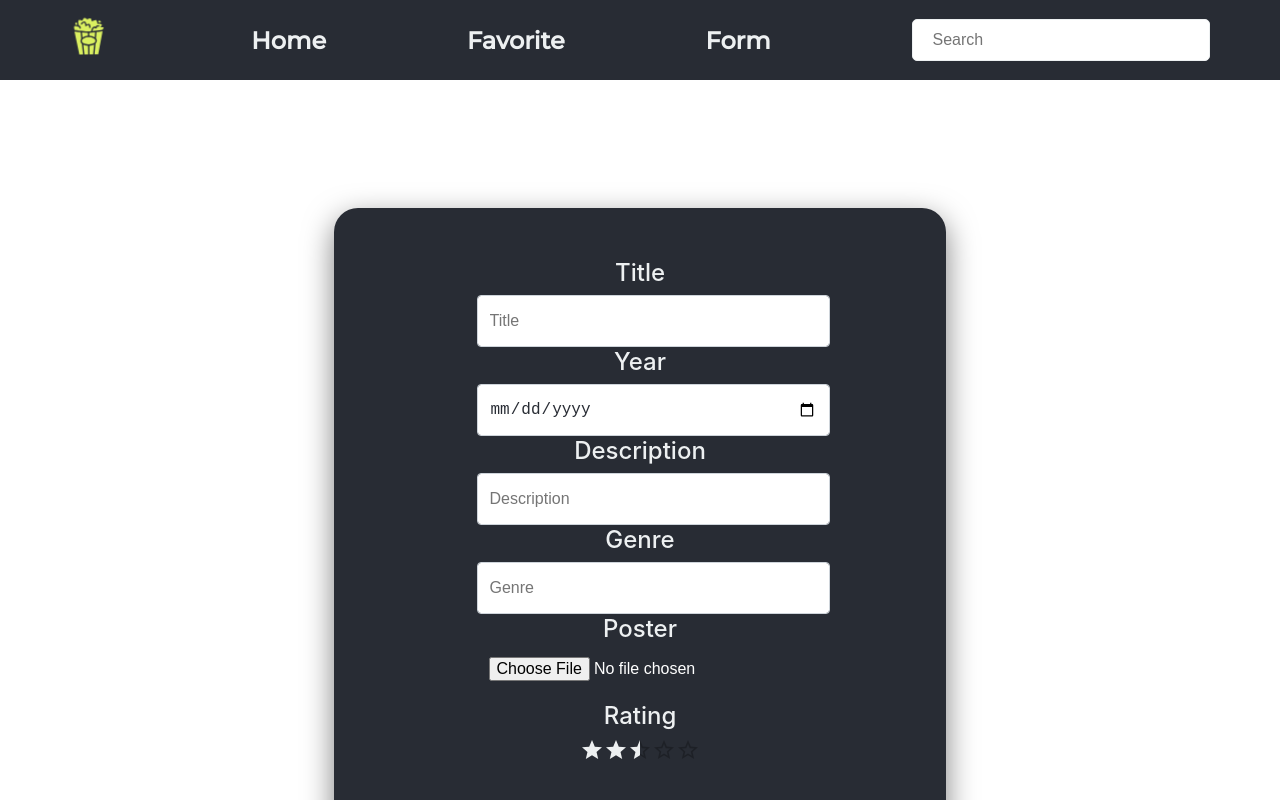
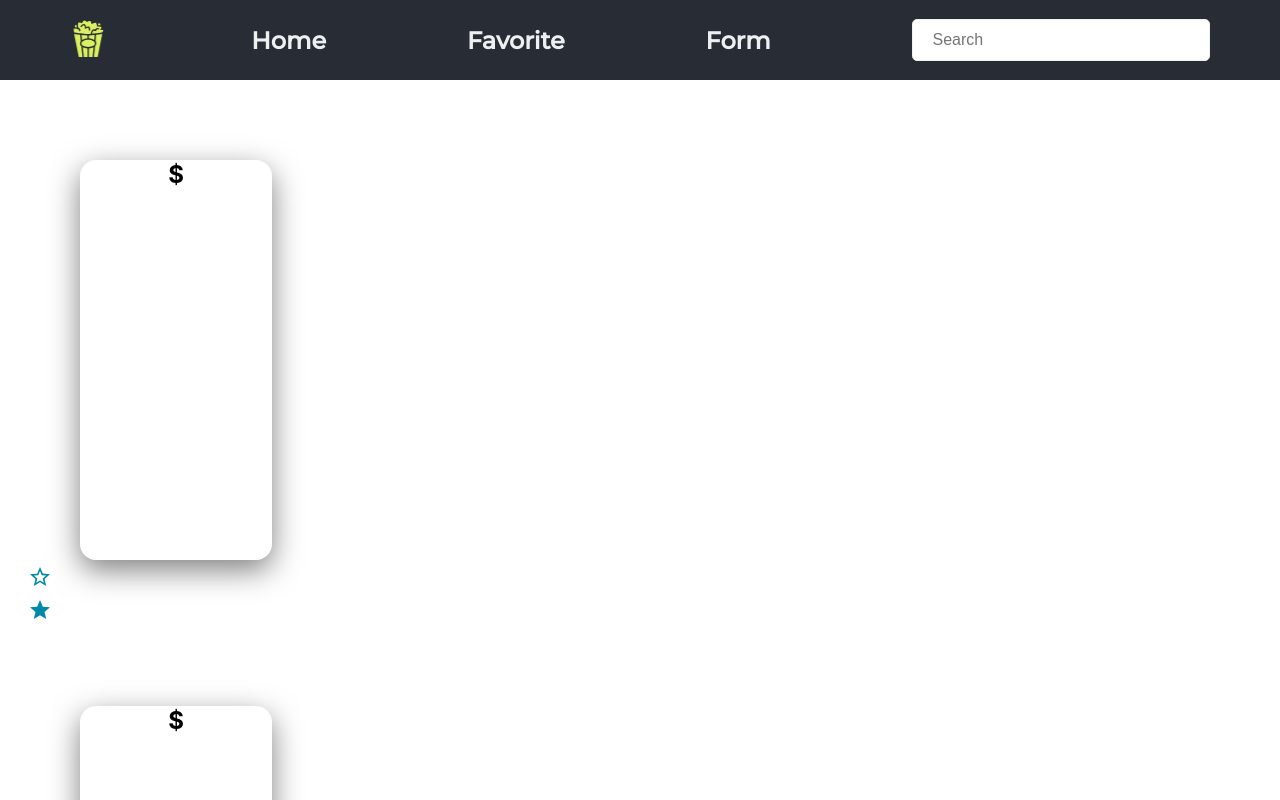
Before and after one commit to melekabbassi/movie-app, a React (Create React App) app: page /Form in a window 1280 px wide. Shown: the top 800 px of the page. Built offline with nearby package versions, Linux system fonts and the light colour scheme.

Commit message:
fix favorite next time

```diff
--- a/package.json
+++ b/package.json
@@ -5,6 +5,7 @@
   "dependencies": {
     "@emotion/react": "^11.9.0",
     "@emotion/styled": "^11.8.1",
+    "@mui/icons-material": "^5.6.1",
     "@mui/material": "^5.6.1",
     "@testing-library/jest-dom": "^5.16.4",
     "@testing-library/react": "^13.0.1",
--- a/src/App.css
+++ b/src/App.css
@@ -11,7 +11,7 @@
 
 @media (prefers-reduced-motion: no-preference) {
   .App-logo {
-    animation: App-logo-spin infinite 20s linear;
+    animation: App-logo-shake infinite 20s linear;
   }
 }
 
@@ -174,3 +174,44 @@ label{
   background-color: #00708f;
   border-color: #00708f;
 }
+
+.card {
+  margin-top: 5rem;
+  margin-left: 5rem;
+  margin-right: 2rem;
+  border-radius: 1rem;
+  border-color: #282c34;
+  box-shadow: 0px 10px 30px rgba(0,0,0, 0.5) ;
+  height: 25rem;
+  width: 15%;
+}
+
+.Star{
+  display: block;
+  margin-top: 0.3rem;
+  margin-right: 75rem;
+  color: #0088a9;
+  cursor: pointer;
+}
+.Star:hover{
+  color: #282c34;
+  display: block;
+  margin-top: 0.3rem;
+  margin-right: 75rem;
+  cursor: pointer;
+}
+
+.Fill-Star{
+  display: block;
+  margin-top: 0.3rem;
+  margin-right: 75rem;
+  color: #0088a9;
+  cursor: pointer;
+}
+.Fill-Star:hover{
+  color: #282c34;
+  display: block;
+  margin-top: 0.3rem;
+  margin-right: 75rem;
+  cursor: pointer;
+}
--- a/src/App.js
+++ b/src/App.js
@@ -1,6 +1,7 @@
 import './App.css';
 import Nav from './Components/Nav';
 import Movies from './Components/Movies';
+import Card from './Components/Card';
 import Favorite from './Components/Favorite';
 import Form from './Components/Form';
 
@@ -11,6 +12,7 @@ function App() {
   return (
 
       <div className="App">
+      <div className="container">
       <FavoriteProvider>
       <BrowserRouter>
         <Nav />
@@ -21,10 +23,13 @@ function App() {
         </Switch>
         </BrowserRouter>
         </FavoriteProvider>
-
-        <Form />
       </div>
 
+      <div className="Cards">
+        <Card />
+        <Card />
+      </div>
+      </div>
   );
 }
 
--- a/src/Components/Card.jsx
+++ b/src/Components/Card.jsx
@@ -1,24 +1,35 @@
 import React from 'react'
-import {IoIosAlbums} from 'react-icons/io'
 import {AiFillHeart} from 'react-icons/ai'
 import { useContext } from 'react'
 import FavoriteContext from '../FavoriteContext'
+import Star from '@mui/icons-material/Star';
+import StarBorderIcon from '@mui/icons-material/StarBorder';
+
 
 const Card = ({title, year}) => {
 
-    const {addToFavorite} = useContext(FavoriteContext);
+    //const {addToFavorite} = useContext(FavoriteContext);
 
   return (
+  <div>
     <div className='card'>
         <div className='movie-box'>
-            <IoIosAlbums />
+
         </div>
         <div className='movie-info'>
-            <h1>{title}</h1>
-            <AiFillHeart onClick={() => addToFavorite(title, year)} />
+
+
+
         </div>
         <h2>${year}</h2>
     </div>
+    <div className='caption'>
+      <StarBorderIcon className='Star' />
+      <br />
+      <Star className='Fill-Star' />
+    </div>
+  </div>
+
   )
 }
 
```
Also changed, not shown: src/Images/star-outline.svg (added), 1 other file (tests, documents, lock files or other folders).
